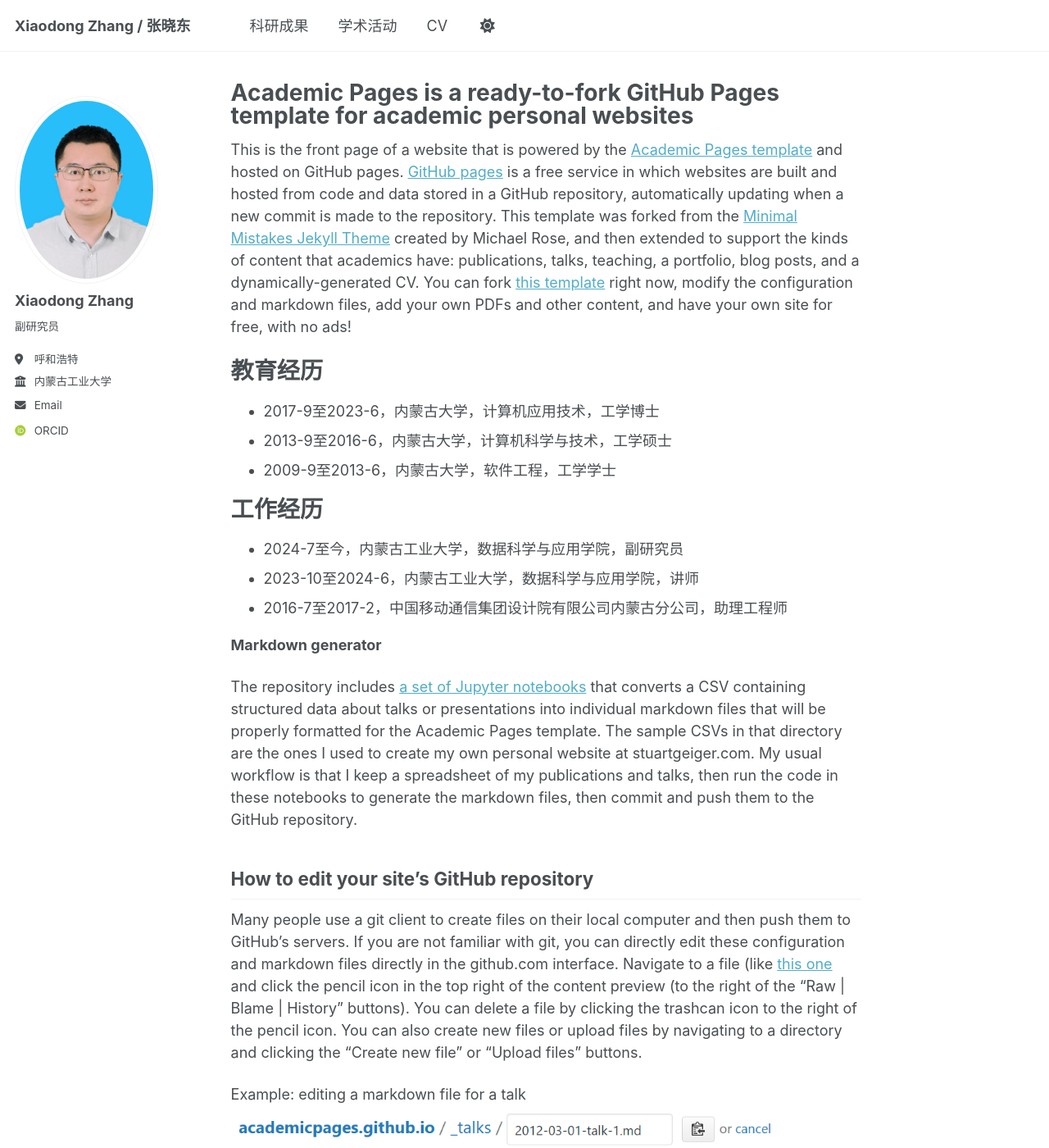
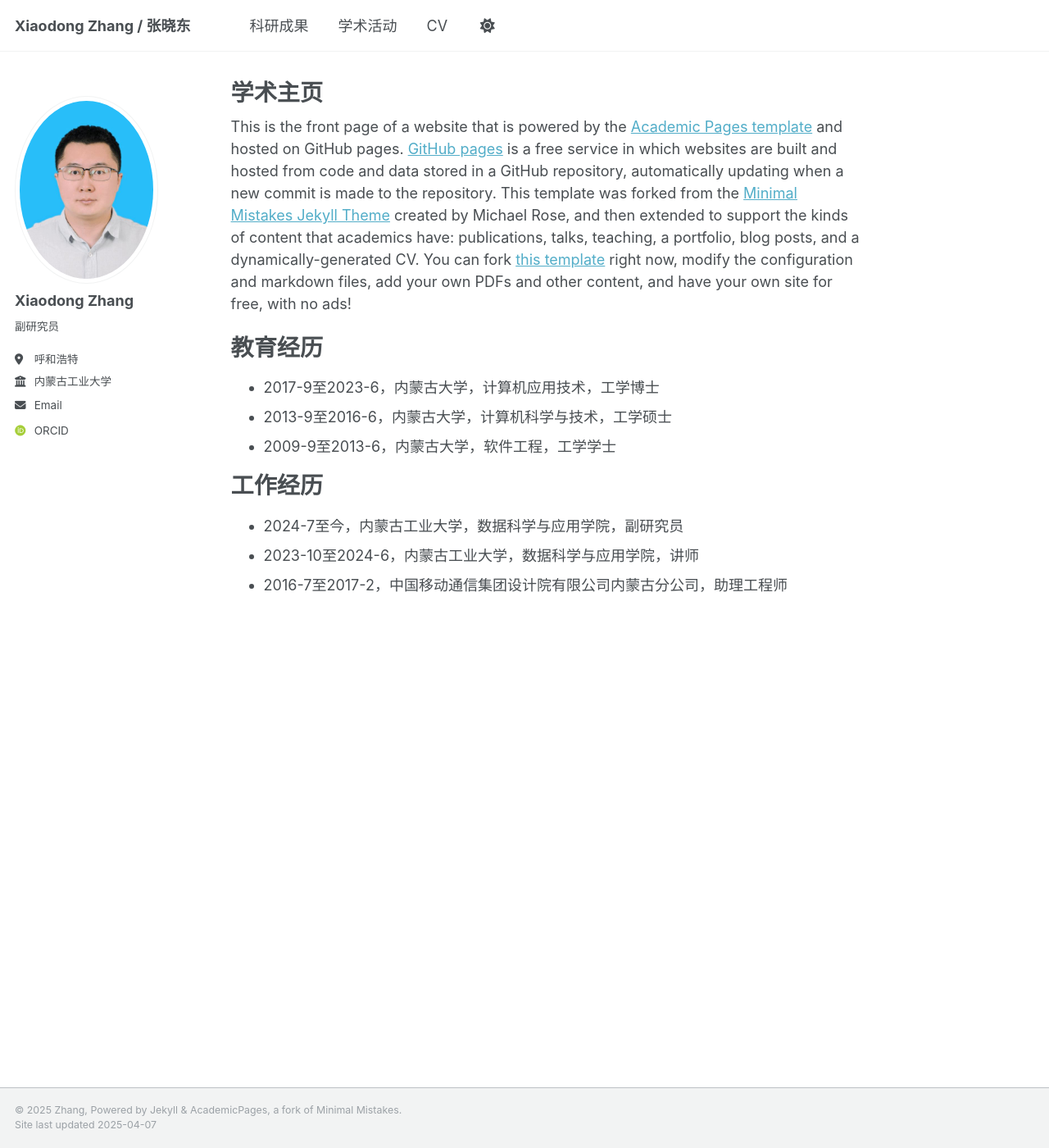
Before and after one commit to zhangxiaodong-imut/zhangxiaodong-imut.github.io, a Jekyll site: the page built from _pages/about.md, in a window 1280 px wide and 1400 px high. Shown: the whole window at 82% size. Built offline with Jekyll 4.4.1, drawn with Linux system fonts in a browser that asks for light colours; some web fonts are replaced.

Commit message:
Update about.md

```diff
--- a/_pages/about.md
+++ b/_pages/about.md
@@ -1,6 +1,6 @@
 ---
 permalink: /
-title: "Academic Pages is a ready-to-fork GitHub Pages template for academic personal websites"
+title: "学术主页"
 author_profile: true
 redirect_from:
   - /about/
@@ -20,15 +20,3 @@ This is the front page of a website that is powered by the [Academic Pages templ
 * 2024-7至今，内蒙古工业大学，数据科学与应用学院，副研究员
 * 2023-10至2024-6，内蒙古工业大学，数据科学与应用学院，讲师
 * 2016-7至2017-2，中国移动通信集团设计院有限公司内蒙古分公司，助理工程师
-
-**Markdown generator**
-
-The repository includes [a set of Jupyter notebooks](https://github.com/academicpages/academicpages.github.io/tree/master/markdown_generator
-) that converts a CSV containing structured data about talks or presentations into individual markdown files that will be properly formatted for the Academic Pages template. The sample CSVs in that directory are the ones I used to create my own personal website at stuartgeiger.com. My usual workflow is that I keep a spreadsheet of my publications and talks, then run the code in these notebooks to generate the markdown files, then commit and push them to the GitHub repository.
-
-How to edit your site's GitHub repository
-------
-Many people use a git client to create files on their local computer and then push them to GitHub's servers. If you are not familiar with git, you can directly edit these configuration and markdown files directly in the github.com interface. Navigate to a file (like [this one](https://github.com/academicpages/academicpages.github.io/blob/master/_talks/2012-03-01-talk-1.md) and click the pencil icon in the top right of the content preview (to the right of the "Raw | Blame | History" buttons). You can delete a file by clicking the trashcan icon to the right of the pencil icon. You can also create new files or upload files by navigating to a directory and clicking the "Create new file" or "Upload files" buttons.
-
-Example: editing a markdown file for a talk
-![Editing a markdown file for a talk](/images/editing-talk.png)
```
